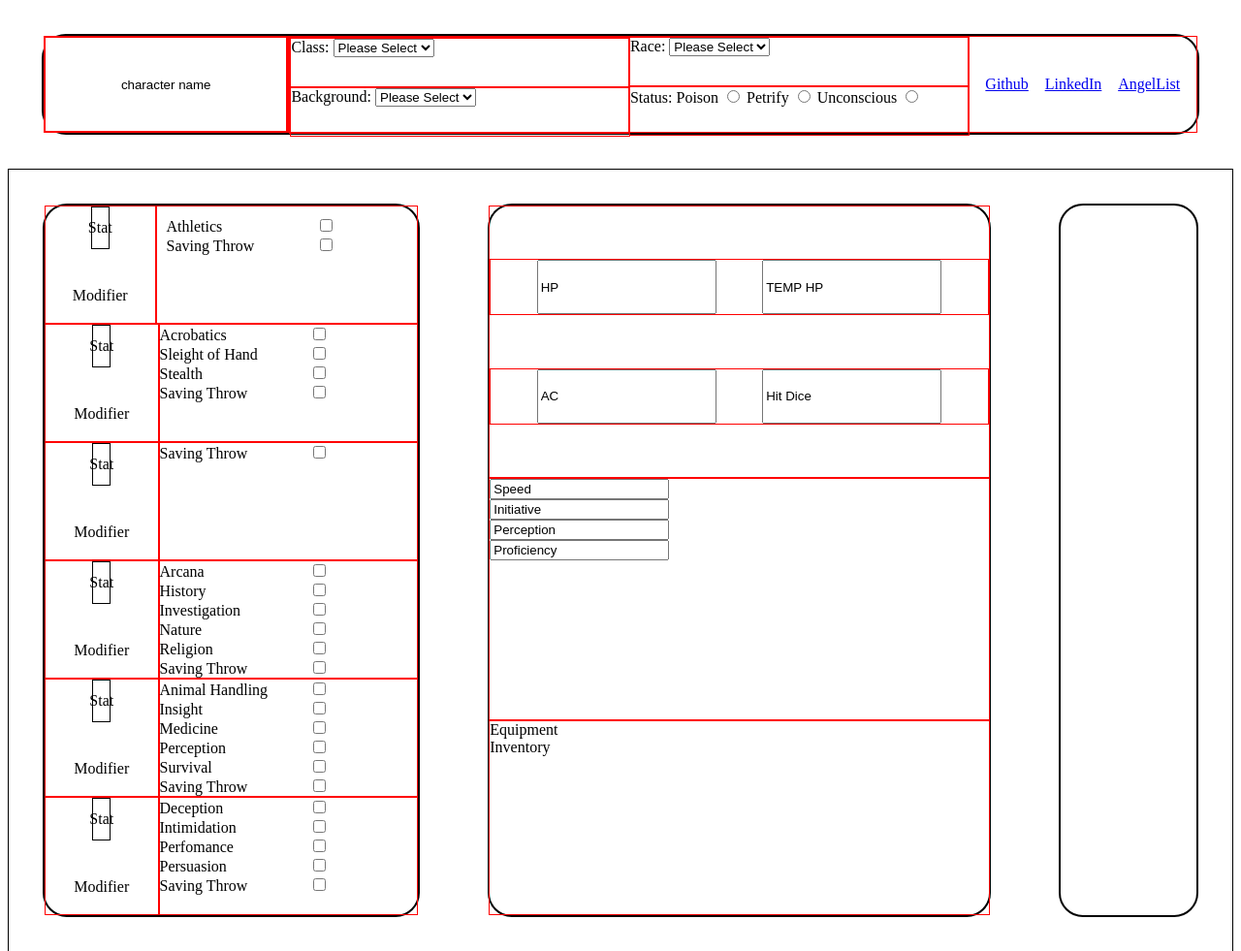
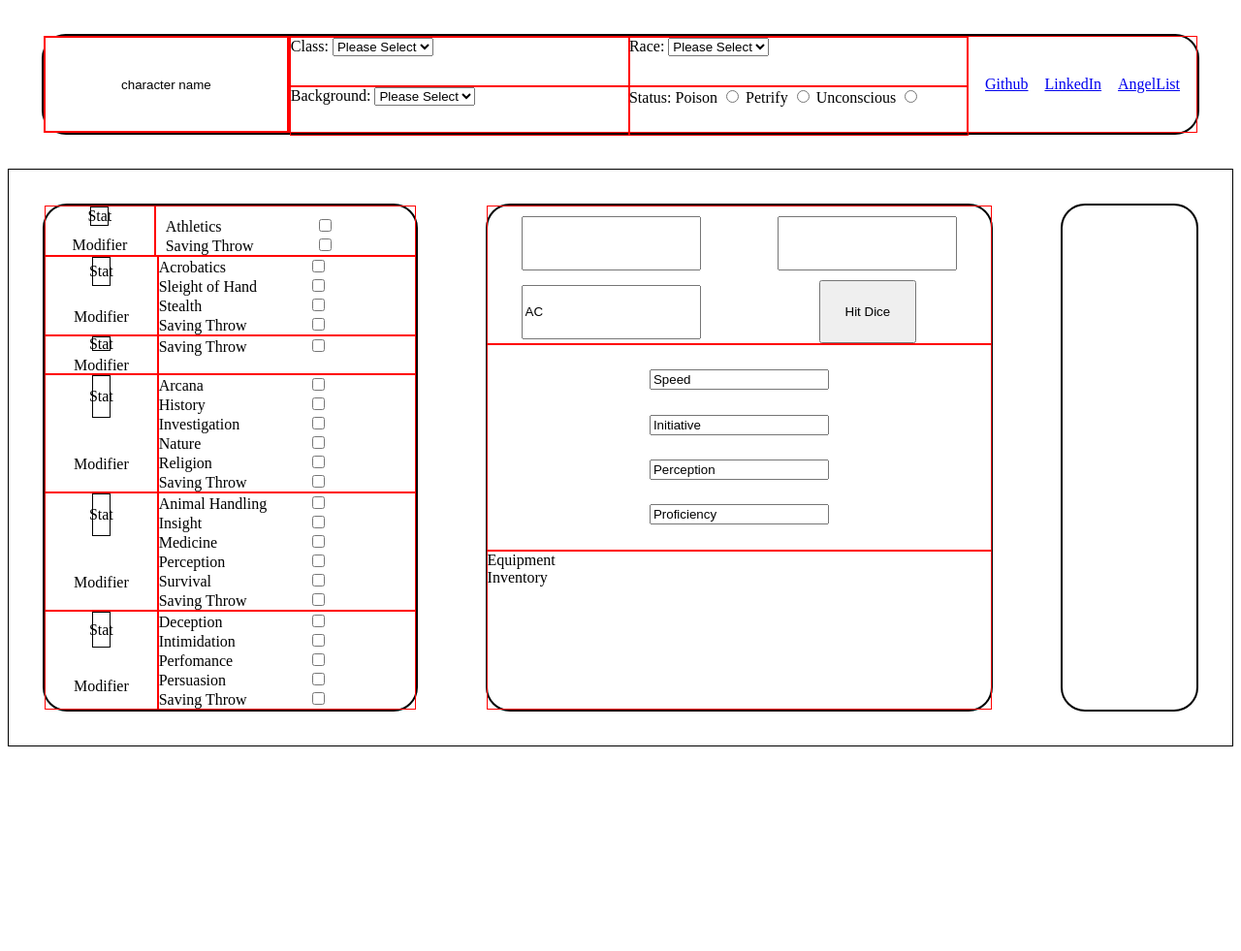
Before and after one commit to wichen42/Interactive-Character-Sheet, a website built with webpack: page index.html in a window 1280 px wide. Shown: the top 981 px of the page at 97% size. After the commit the page ends 800 px from the top, so only its background shows below. Built offline with nearby package versions, Linux system fonts and the light colour scheme.

Commit message:
restructure divs

```diff
--- a/index.html
+++ b/index.html
@@ -67,6 +67,7 @@
 
     <div id="character-sheet-body">
 
+      <!-- Look into grid for structure -->
       <div id="character-sheet-stats">
           <div id="character-attributes-section-str">
               <section id="character-strength">
@@ -260,21 +261,16 @@
 
         <div class="character-health-armor">
 
-          <section id="character-section-health">
-
             <section id="character-sheet-hp">
               <label for="hp"></label>
-              <input type="text" id="hp" value="HP" line-height="35px">
+              <input type="number" id="hp" line-height="35px">
             </section>
 
             <section id="character-temp-hp">
               <label for="temp-hp"></label>
-                <input type="text" id="temp-hp" value="TEMP HP">
+                <input type="number" id="temp-hp">
             </section>
 
-          </section>
-
-          <section id="character-sheet-armor">
 
             <section id="character-sheet-ac">
               <label for="ac"></label>
@@ -283,10 +279,9 @@
 
             <section id="character-hit-dice">
               <label for="hit-dice"></label>
-              <input type="text" id="hit-dice" value="Hit Dice">
+              <input type="button" id="hit-dice" value="Hit Dice">
             </section>
 
-          </section>
 
 
 
--- a/src/index.scss
+++ b/src/index.scss
@@ -130,20 +130,15 @@
 }
 
 .character-health-armor {
-    display: flex;
-    flex-direction: column;
-    flex-grow: 1;
-    justify-content: space-evenly;
+    display: grid;
+    grid-template-columns: auto auto;
     width: 100%;
     border: 1px solid red;
-
+    gap: 10px;
+    place-items: center;
+    padding-top: 10px;
 }
 
-#character-section-health {
-    display: flex;
-    border: 1px solid red;
-    justify-content: space-evenly;
-}
 
 #hp {
     height: 50px;
@@ -158,17 +153,19 @@
 }
 
 #hit-dice {
-    height: 50px;
+    height: 65px;
+    width: 100px;
 }
 
-#character-sheet-armor {
-    display: flex;
-    justify-content: space-evenly;
-    border: 1px solid red;
-}
+
 
 .character-misc-stats {
     flex-grow: 1;
+    display: flex;
+    flex-direction: column;
+    justify-content: center;
+    align-items: center;
+    justify-content: space-evenly;
     border: 1px solid red;
     width: 100%;
 }
@@ -204,16 +201,11 @@
 
 // Strength
 
+// character str block
+
 #character-attributes-section-str {
     display: flex;
-}
-
-// character str block
-
-#character-details-section-1 {
-    width: 50%;
-    height: 100%;
-    border: 1px solid red;
+    flex-grow: 1;
 }
 
 
@@ -222,7 +214,7 @@
 #character-strength {
     display: inline-block;
     width: 30%;
-    height: 120px;
+    // height: 120px;
     border: 1px solid red;
 
 }
@@ -246,6 +238,7 @@
 
 #character-attributes-section-dex {
     display: flex;
+    flex-grow: 1;
 }
 
 // Dexterity Skills and Saving Throws
@@ -254,7 +247,7 @@
 #character-dexterity {
     display: inline-block;
     width: 30%;
-    height: 120px;
+    // height: 120px;
     border: 1px solid red;
 }
 
@@ -274,13 +267,14 @@
 
 #character-attributes-section-con {
     display: flex;
+    flex-grow: 1;
 }
 
 // Constitution Skills and Saving Throws
 
 #character-constitution {
     display: inline-block;
-    height: 120px;
+    // height: 120px;
     width: 30%;
     border: 1px solid red;
 }
@@ -300,6 +294,7 @@
 
 #character-attributes-section-int {
     display: flex;
+    flex-grow: 1;
 }
 
 // Intelligence Skills and Saving Throws
@@ -308,7 +303,7 @@
     display: inline-block;
     width: 30%;
     border: 1px solid red;
-    height: 120px;
+    // height: 120px;
 }
 
 #intelligence-skills {
@@ -326,6 +321,7 @@
 
 #character-attributes-section-wis {
     display: flex;
+    flex-grow: 1;
 }
 
 // Wisdom Skills and Saving Throws
@@ -333,7 +329,7 @@
 #character-wisdom {
     display: inline-block;
     width: 30%;
-    height: 120px;
+    // height: 120px;
     border: 1px solid red;
 }
 
@@ -352,6 +348,7 @@
 
 #character-attributes-section-cha {
     display: flex;
+    flex-grow: 1;
 }
 
 // Charisma Skills and Saving Throws
@@ -359,7 +356,7 @@
 #character-charisma {
     display: inline-block;
     width: 30%;
-    height: 120px;
+    // height: 120px;
     border: 1px solid red;
 }
 
```
Also changed, not shown: dist/main.css.
